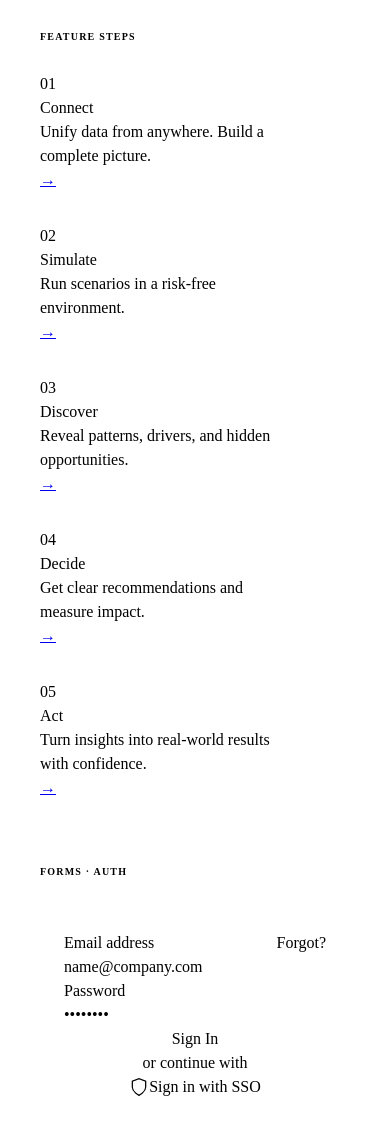
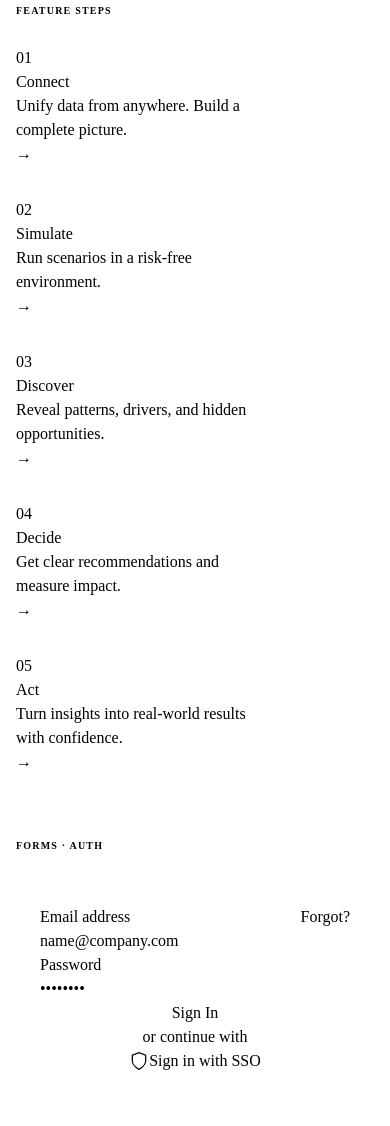
Before and after one commit to kolecorp/synera, a website built with Vite: page apps/playground/index.html in a window 390 px wide. Shown: the part 1853-2979 px from the top of the page. Built offline with nearby package versions, Linux system fonts and the light colour scheme.

Commit message:
feat(foundation): enhance design system with updated typography, improved layout, and new CSS rules

```diff
--- a/apps/playground/index.html
+++ b/apps/playground/index.html
@@ -13,7 +13,7 @@
     .pg-wrap {
       max-width: 1200px;
       margin: 0 auto;
-      padding: 48px 40px 80px;
+      padding: 48px clamp(16px, 4vw, 40px) 80px;
     }
     .pg-header {
       margin-bottom: 56px;
@@ -56,7 +56,7 @@
     .pg-section { margin-bottom: 64px; }
     .pg-grid {
       display: grid;
-      grid-template-columns: repeat(auto-fill, minmax(280px, 1fr));
+      grid-template-columns: repeat(auto-fill, minmax(240px, 1fr));
       gap: 24px;
     }
     .pg-card {
@@ -226,31 +226,31 @@
         <div class="feature-icon-block__step">01</div>
         <div class="feature-icon-block__title">Connect</div>
         <p class="feature-icon-block__desc">Unify data from anywhere. Build a complete picture.</p>
-        <a class="feature-icon-block__arrow" href="#">→</a>
+        <span class="feature-icon-block__arrow" aria-hidden="true">→</span>
       </div>
       <div class="feature-icon-block">
         <div class="feature-icon-block__step">02</div>
         <div class="feature-icon-block__title">Simulate</div>
         <p class="feature-icon-block__desc">Run scenarios in a risk-free environment.</p>
-        <a class="feature-icon-block__arrow" href="#">→</a>
+        <span class="feature-icon-block__arrow" aria-hidden="true">→</span>
       </div>
       <div class="feature-icon-block">
         <div class="feature-icon-block__step">03</div>
         <div class="feature-icon-block__title">Discover</div>
         <p class="feature-icon-block__desc">Reveal patterns, drivers, and hidden opportunities.</p>
-        <a class="feature-icon-block__arrow" href="#">→</a>
+        <span class="feature-icon-block__arrow" aria-hidden="true">→</span>
       </div>
       <div class="feature-icon-block">
         <div class="feature-icon-block__step">04</div>
         <div class="feature-icon-block__title">Decide</div>
         <p class="feature-icon-block__desc">Get clear recommendations and measure impact.</p>
-        <a class="feature-icon-block__arrow" href="#">→</a>
+        <span class="feature-icon-block__arrow" aria-hidden="true">→</span>
       </div>
       <div class="feature-icon-block">
         <div class="feature-icon-block__step">05</div>
         <div class="feature-icon-block__title">Act</div>
         <p class="feature-icon-block__desc">Turn insights into real-world results with confidence.</p>
-        <a class="feature-icon-block__arrow" href="#">→</a>
+        <span class="feature-icon-block__arrow" aria-hidden="true">→</span>
       </div>
     </div>
   </div>
@@ -262,17 +262,17 @@
       <div class="pg-card">
         <div class="form-group">
           <div class="form-label">
-            <label>Email address</label>
+            <label for="email-input">Email address</label>
             <a class="form-label__link" href="#">Forgot?</a>
           </div>
           <div class="form-input-wrapper">
-            <input type="email" class="form-input" placeholder="name@company.com">
+            <input id="email-input" type="email" class="form-input" placeholder="name@company.com">
           </div>
         </div>
         <div class="form-group">
-          <div class="form-label"><label>Password</label></div>
+          <div class="form-label"><label for="password-input">Password</label></div>
           <div class="form-input-wrapper">
-            <input type="password" class="form-input" placeholder="••••••••">
+            <input id="password-input" type="password" class="form-input" placeholder="••••••••">
           </div>
         </div>
         <button class="btn btn--primary" style="width:100%;justify-content:center">Sign In</button>
--- a/packages/foundation/src/components/trust-logo-row/trust-logo-row.css
+++ b/packages/foundation/src/components/trust-logo-row/trust-logo-row.css
@@ -35,6 +35,12 @@
   transition: color var(--duration-base) var(--ease-standard);
 }
 .trust-logo-row__logo:hover { color: var(--color-text-muted); }
+/* Ensure child name/sub elements also follow the hover color instead of
+   keeping their explicit colors. This lets the hover affect the rendered text. */
+.trust-logo-row__logo:hover .trust-logo-row__logo-name,
+.trust-logo-row__logo:hover .trust-logo-row__logo-sub {
+  color: var(--color-text-muted);
+}
 
 .trust-logo-row__logo-icon {
   width: 28px;
--- a/packages/foundation/src/tokens/colors.css
+++ b/packages/foundation/src/tokens/colors.css
@@ -32,5 +32,6 @@
   --color-danger-bg:  oklch(0.95 0.04  25);
 
   /* ── Accent (teal — used for step numbers, kickers, links) ── */
-  --color-accent: var(--color-brand-400);
+  /* Use a slightly darker accent to ensure sufficient contrast with neutral-50. */
+  --color-accent: oklch(0.45 0.10 195);
 }
--- a/packages/foundation/src/tokens/typography.css
+++ b/packages/foundation/src/tokens/typography.css
@@ -1,7 +1,7 @@
 :root {
   /* ── Fonts ── */
   /* Cormorant Garamond: high-contrast editorial serif (closest free match to the mockup) */
-  --font-serif: "Cormorant Garamond", "Cormorant", ui-serif, Georgia, serif;
+  --font-serif: "Cormorant Garamond", "Cormorant", ui-serif, georgia, serif;
   /* Inter: precise, dense sans-serif for all UI elements */
   --font-sans: "Inter", ui-sans-serif, system-ui, sans-serif;
   --font-mono: "JetBrains Mono", "Fira Code", ui-monospace, monospace;
```
Also changed, not shown: packages/foundation/src/components/data-table/data-table.css (+9 -0 lines), packages/foundation/src/icons/index.ts (+11 -2 lines), .ai/features/03-design-system-refresh.md.
